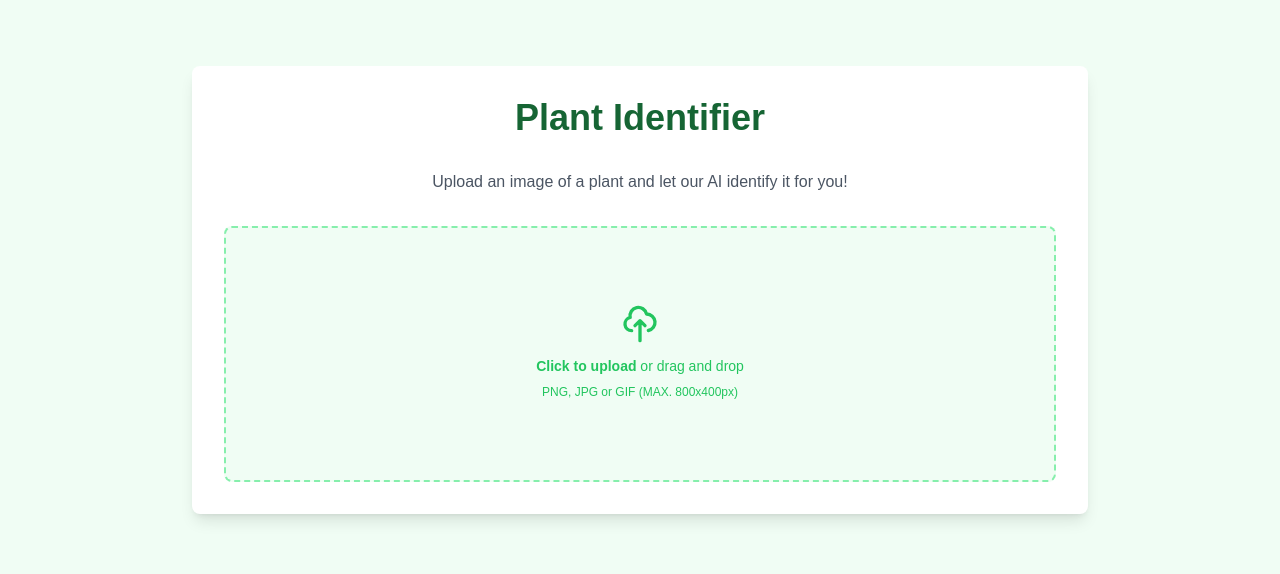
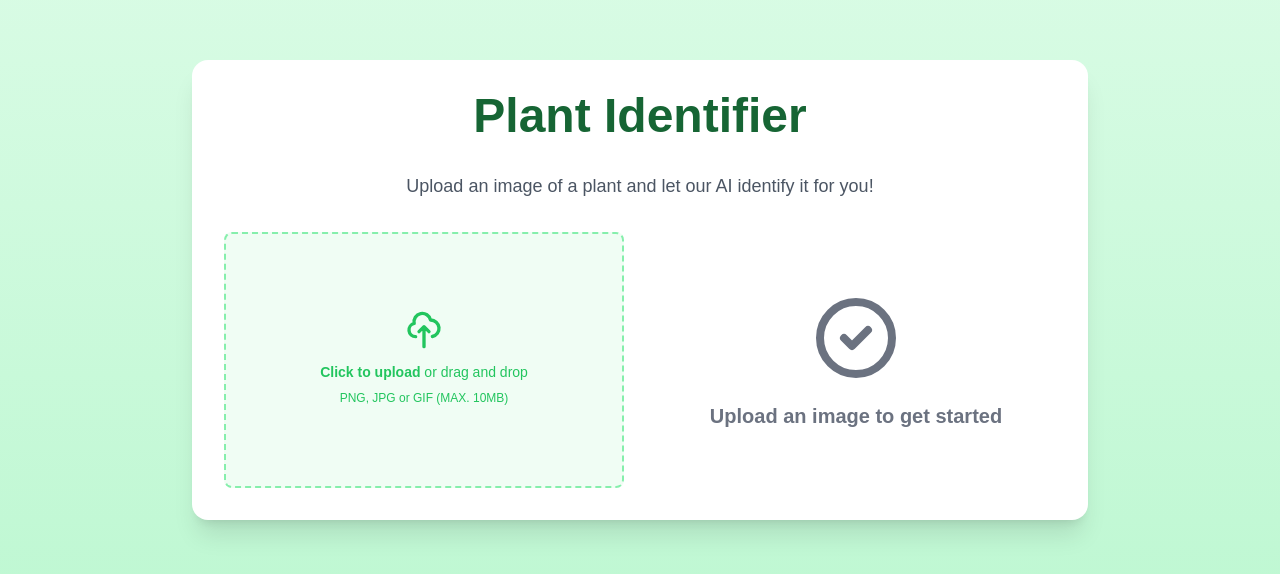
Before and after one commit to ajitonelsonn/plant-identifier, a Next.js app: page / in a window 1280 px wide. Shown: the part 110-684 px from the top of the page. Built offline with nearby package versions, Linux system fonts and the light colour scheme.

Commit message:
update app

```diff
--- a/app/components/ImageUpload.tsx
+++ b/app/components/ImageUpload.tsx
@@ -11,35 +11,47 @@ export default function ImageUpload({
   onImageUpload,
   isLoading,
 }: ImageUploadProps) {
-  const [previewUrl, setPreviewUrl] = useState<string | null>(null);
+  const [dragActive, setDragActive] = useState(false);
   const fileInputRef = useRef<HTMLInputElement>(null);
 
-  const handleFileChange = (event: ChangeEvent<HTMLInputElement>) => {
-    const file = event.target.files?.[0];
-    if (file) {
-      const reader = new FileReader();
-      reader.onloadend = () => {
-        setPreviewUrl(reader.result as string);
+  const handleDrag = (e: React.DragEvent) => {
+    e.preventDefault();
+    e.stopPropagation();
+    if (e.type === "dragenter" || e.type === "dragover") {
+      setDragActive(true);
+    } else if (e.type === "dragleave") {
+      setDragActive(false);
+    }
   };
-      reader.readAsDataURL(file);
-      onImageUpload(file);
+
+  const handleDrop = (e: React.DragEvent) => {
+    e.preventDefault();
+    e.stopPropagation();
+    setDragActive(false);
+    if (e.dataTransfer.files && e.dataTransfer.files[0]) {
+      onImageUpload(e.dataTransfer.files[0]);
+    }
+  };
+
+  const handleChange = (e: ChangeEvent<HTMLInputElement>) => {
+    e.preventDefault();
+    if (e.target.files && e.target.files[0]) {
+      onImageUpload(e.target.files[0]);
     }
   };
 
   return (
-    <div className="mb-6">
-      <div className="flex items-center justify-center w-full">
+    <div>
       <label
         htmlFor="dropzone-file"
-          className="flex flex-col items-center justify-center w-full h-64 border-2 border-green-300 border-dashed rounded-lg cursor-pointer bg-green-50 hover:bg-green-100 transition duration-300"
+        className={`flex flex-col items-center justify-center w-full h-64 border-2 border-green-300 border-dashed rounded-lg cursor-pointer bg-green-50 hover:bg-green-100 transition duration-300 ${
+          dragActive ? "bg-green-200" : ""
+        }`}
+        onDragEnter={handleDrag}
+        onDragLeave={handleDrag}
+        onDragOver={handleDrag}
+        onDrop={handleDrop}
       >
-          {previewUrl ? (
-            <img
-              src={previewUrl}
-              alt="Preview"
-              className="w-full h-full object-cover rounded-lg"
-            />
-          ) : (
         <div className="flex flex-col items-center justify-center pt-5 pb-6">
           <svg
             className="w-10 h-10 mb-3 text-green-500"
@@ -56,36 +68,21 @@ export default function ImageUpload({
             ></path>
           </svg>
           <p className="mb-2 text-sm text-green-500">
-                <span className="font-semibold">Click to upload</span> or drag
-                and drop
+            <span className="font-semibold">Click to upload</span> or drag and
+            drop
           </p>
-              <p className="text-xs text-green-500">
-                PNG, JPG or GIF (MAX. 800x400px)
-              </p>
+          <p className="text-xs text-green-500">PNG, JPG or GIF (MAX. 10MB)</p>
         </div>
-          )}
         <input
           id="dropzone-file"
           type="file"
           className="hidden"
-            onChange={handleFileChange}
+          onChange={handleChange}
           ref={fileInputRef}
           accept="image/*"
+          disabled={isLoading}
         />
       </label>
     </div>
-      {isLoading && (
-        <div className="mt-4 text-center">
-          <div
-            className="inline-block h-8 w-8 animate-spin rounded-full border-4 border-solid border-green-500 border-r-transparent align-[-0.125em] motion-reduce:animate-[spin_1.5s_linear_infinite]"
-            role="status"
-          >
-            <span className="!absolute !-m-px !h-px !w-px !overflow-hidden !whitespace-nowrap !border-0 !p-0 ![clip:rect(0,0,0,0)]">
-              Loading...
-            </span>
-          </div>
-        </div>
-      )}
-    </div>
   );
 }
--- a/app/components/PlantInfo.tsx
+++ b/app/components/PlantInfo.tsx
@@ -13,64 +13,42 @@ interface PlantInfoProps {
 
 export default function PlantInfo({ info }: PlantInfoProps) {
   return (
-    <div className="mt-6 p-6 bg-green-100 rounded-lg space-y-6">
+    <div className="bg-green-50 rounded-lg p-6 shadow-md">
       <h2 className="text-3xl font-bold text-green-800 mb-4">
         {info.name || "Unknown Plant"}
       </h2>
 
-      <p className="text-lg text-green-700">
+      <p className="text-gray-700 mb-6">
         {info.description || "No description available."}
       </p>
 
-      <table className="w-full mt-4 border-collapse border border-green-300">
-        <thead>
-          <tr className="bg-green-200">
-            <th className="p-2 text-left">Attribute</th>
-            <th className="p-2 text-left">Value</th>
-          </tr>
-        </thead>
-        <tbody>
-          <tr>
-            <td className="p-2 border border-green-300 font-semibold">
-              Scientific Name
-            </td>
-            <td className="p-2 border border-green-300">
-              {info.scientificName || "Unknown"}
-            </td>
-          </tr>
-          <tr>
-            <td className="p-2 border border-green-300 font-semibold">
-              Family
-            </td>
-            <td className="p-2 border border-green-300">
-              {info.family || "Unknown"}
-            </td>
-          </tr>
-          <tr>
-            <td className="p-2 border border-green-300 font-semibold">Type</td>
-            <td className="p-2 border border-green-300">
-              {info.type || "Unknown"}
-            </td>
-          </tr>
-          <tr>
-            <td className="p-2 border border-green-300 font-semibold">
-              Care Level
-            </td>
-            <td className="p-2 border border-green-300">
-              {info.careLevel || "Unknown"}
-            </td>
-          </tr>
-        </tbody>
-      </table>
+      <div className="grid grid-cols-2 gap-4">
+        <div className="bg-white p-4 rounded-md shadow">
+          <h3 className="font-semibold text-green-700 mb-2">Scientific Name</h3>
+          <p>{info.scientificName || "Unknown"}</p>
+        </div>
+        <div className="bg-white p-4 rounded-md shadow">
+          <h3 className="font-semibold text-green-700 mb-2">Family</h3>
+          <p>{info.family || "Unknown"}</p>
+        </div>
+        <div className="bg-white p-4 rounded-md shadow">
+          <h3 className="font-semibold text-green-700 mb-2">Type</h3>
+          <p>{info.type || "Unknown"}</p>
+        </div>
+        <div className="bg-white p-4 rounded-md shadow">
+          <h3 className="font-semibold text-green-700 mb-2">Care Level</h3>
+          <p>{info.careLevel || "Unknown"}</p>
+        </div>
+      </div>
 
-      <div className="mt-4 p-4 bg-yellow-100 rounded-lg">
+      <div className="mt-6 bg-yellow-50 p-4 rounded-md shadow">
         <h3 className="text-xl font-semibold text-yellow-800 mb-2">
           Care Tips
         </h3>
         <p className="text-yellow-700">
-          Based on the care level, remember to provide appropriate light, water,
-          and nutrients for this plant. Always research specific care
-          instructions for the best results.
+          Based on the {info.careLevel.toLowerCase()} care level, ensure you
+          provide appropriate light, water, and nutrients. Research specific
+          care instructions for the best results.
         </p>
       </div>
     </div>
--- a/app/page.tsx
+++ b/app/page.tsx
@@ -46,38 +46,73 @@ export default function Home() {
   };
 
   return (
-    <main className="min-h-screen bg-green-50 flex flex-col items-center justify-center p-4">
-      <div className="w-full max-w-4xl bg-white rounded-lg shadow-lg p-8 space-y-8">
-        <h1 className="text-4xl font-bold text-center text-green-800">
+    <main className="min-h-screen bg-gradient-to-b from-green-100 to-green-200 flex flex-col items-center justify-center p-4">
+      <div className="w-full max-w-4xl bg-white rounded-2xl shadow-xl p-8 space-y-8">
+        <h1 className="text-5xl font-bold text-center text-green-800 mb-2">
           Plant Identifier
         </h1>
-        <p className="text-center text-gray-600">
+        <p className="text-center text-gray-600 text-lg mb-8">
           Upload an image of a plant and let our AI identify it for you!
         </p>
 
-        <ImageUpload onImageUpload={handleImageUpload} isLoading={isLoading} />
+        <div className="grid grid-cols-1 md:grid-cols-2 gap-8">
+          <div className="space-y-6">
+            <ImageUpload
+              onImageUpload={handleImageUpload}
+              isLoading={isLoading}
+            />
 
             {uploadedImage && (
-          <div className="mt-6 flex justify-center">
+              <div className="mt-6">
+                <h3 className="text-lg font-semibold text-green-700 mb-2">
+                  Uploaded Image:
+                </h3>
+                <div className="relative h-64 w-full">
                   <Image
                     src={uploadedImage}
                     alt="Uploaded plant"
-              width={300}
-              height={300}
+                    layout="fill"
+                    objectFit="cover"
                     className="rounded-lg shadow-md"
                   />
                 </div>
+              </div>
             )}
+          </div>
 
-        {isLoading && (
-          <div className="text-center">
-            <p className="text-lg font-semibold text-green-600">
+          <div>
+            {isLoading ? (
+              <div className="flex flex-col items-center justify-center h-full">
+                <div className="animate-spin rounded-full h-16 w-16 border-t-2 border-b-2 border-green-500"></div>
+                <p className="mt-4 text-lg font-semibold text-green-600">
                   Identifying plant...
                 </p>
               </div>
+            ) : plantInfo ? (
+              <PlantInfo info={plantInfo} />
+            ) : (
+              <div className="flex flex-col items-center justify-center h-full text-gray-500">
+                <svg
+                  className="w-24 h-24 mb-4"
+                  fill="none"
+                  stroke="currentColor"
+                  viewBox="0 0 24 24"
+                  xmlns="http://www.w3.org/2000/svg"
+                >
+                  <path
+                    strokeLinecap="round"
+                    strokeLinejoin="round"
+                    strokeWidth={2}
+                    d="M9 12l2 2 4-4m6 2a9 9 0 11-18 0 9 9 0 0118 0z"
+                  />
+                </svg>
+                <p className="text-xl font-semibold">
+                  Upload an image to get started
+                </p>
+              </div>
             )}
-
-        {plantInfo && <PlantInfo info={plantInfo} />}
+          </div>
+        </div>
       </div>
     </main>
   );
```
Lines whose indentation alone changed are shown as unchanged.
